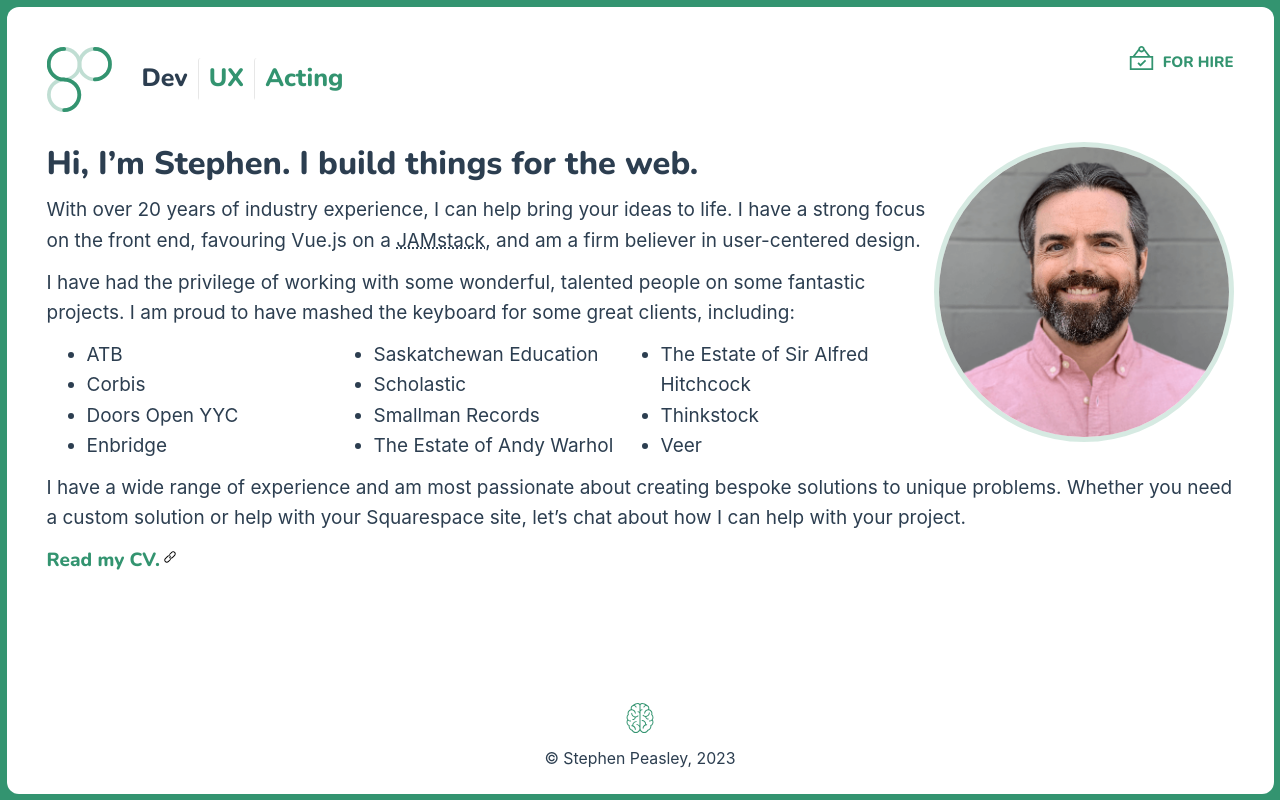
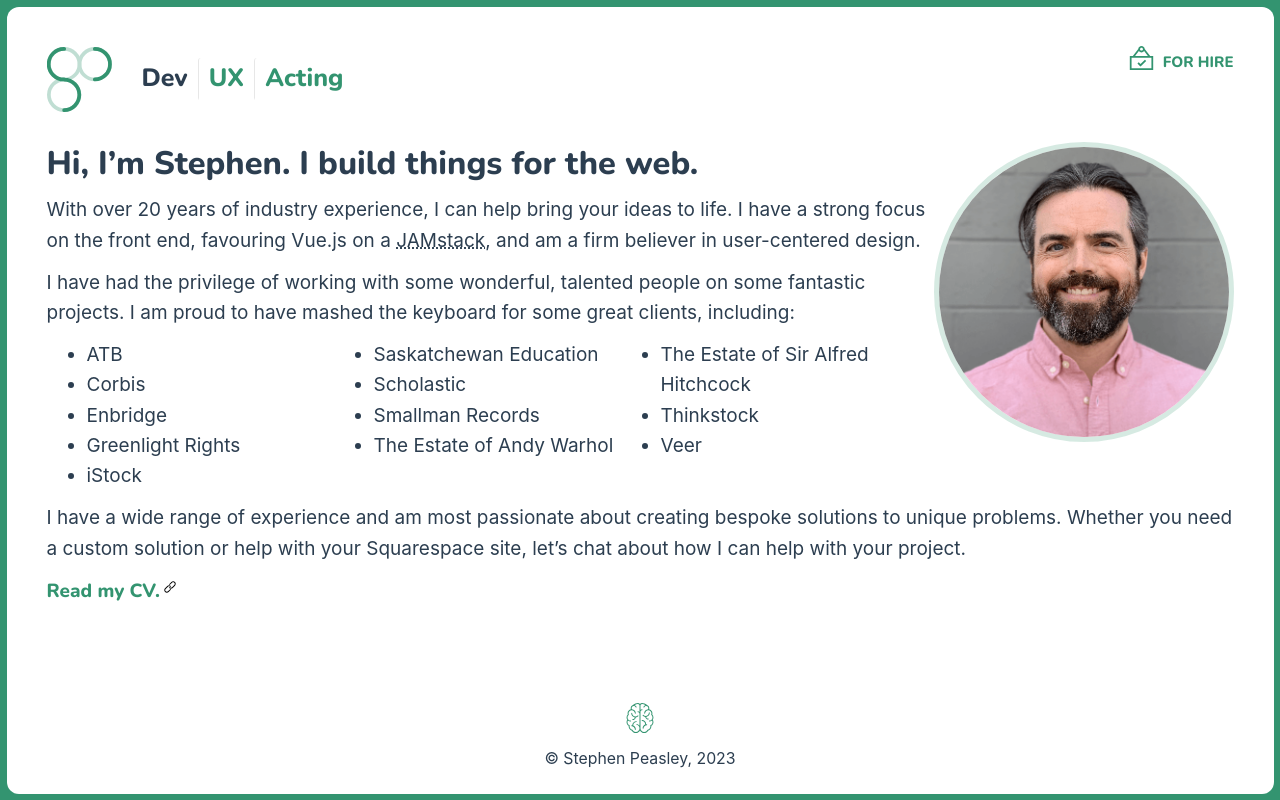
Before and after one commit to speasley/stephenpeasley, a Vue app: page /dev in a window 1280 px wide. Built offline with nearby package versions, Linux system fonts and the light colour scheme.

Commit message:
feat: update client list

```diff
--- a/src/views/Dev.vue
+++ b/src/views/Dev.vue
@@ -25,8 +25,9 @@ onMounted(() => {
     <ul>
       <li>ATB</li>
       <li>Corbis</li>
-      <li>Doors Open YYC</li>
       <li>Enbridge</li>
+      <li>Greenlight Rights</li>
+      <li>iStock</li>
       <li>Saskatchewan Education</li>
       <li>Scholastic</li>
       <li>Smallman Records</li>
```
